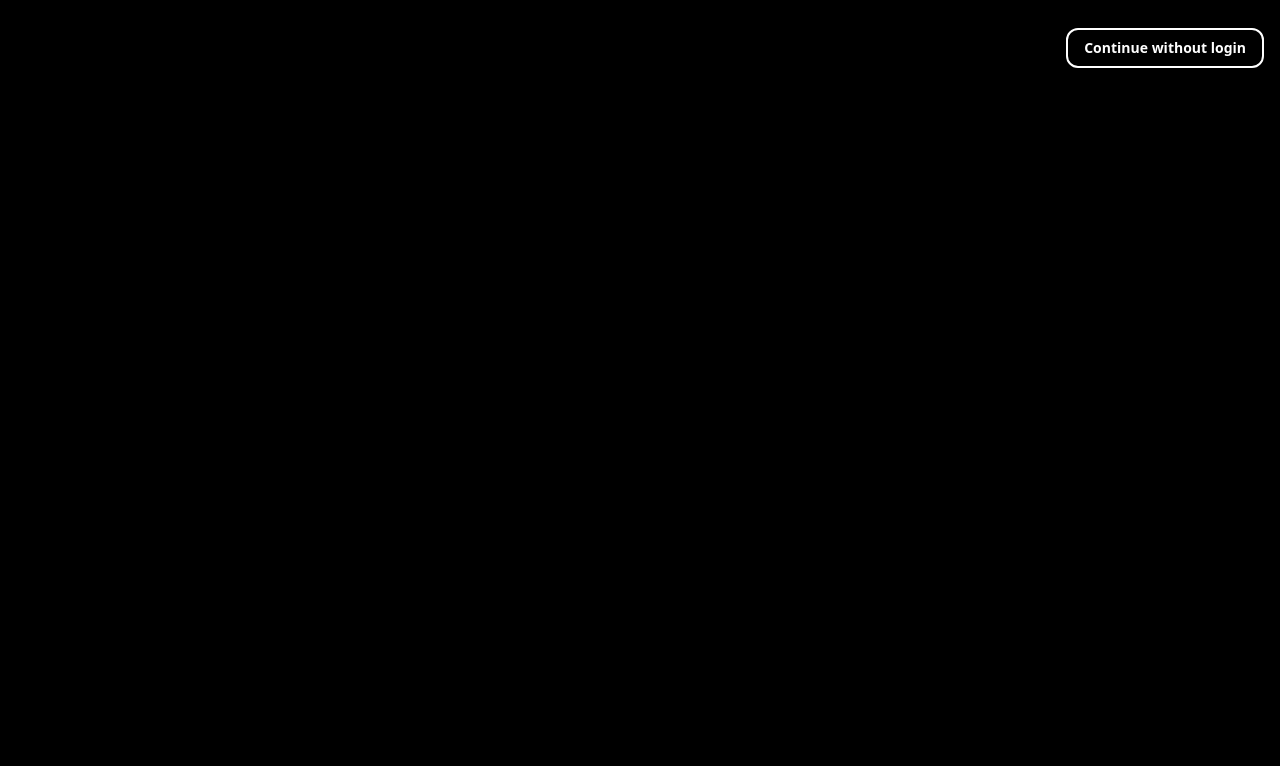
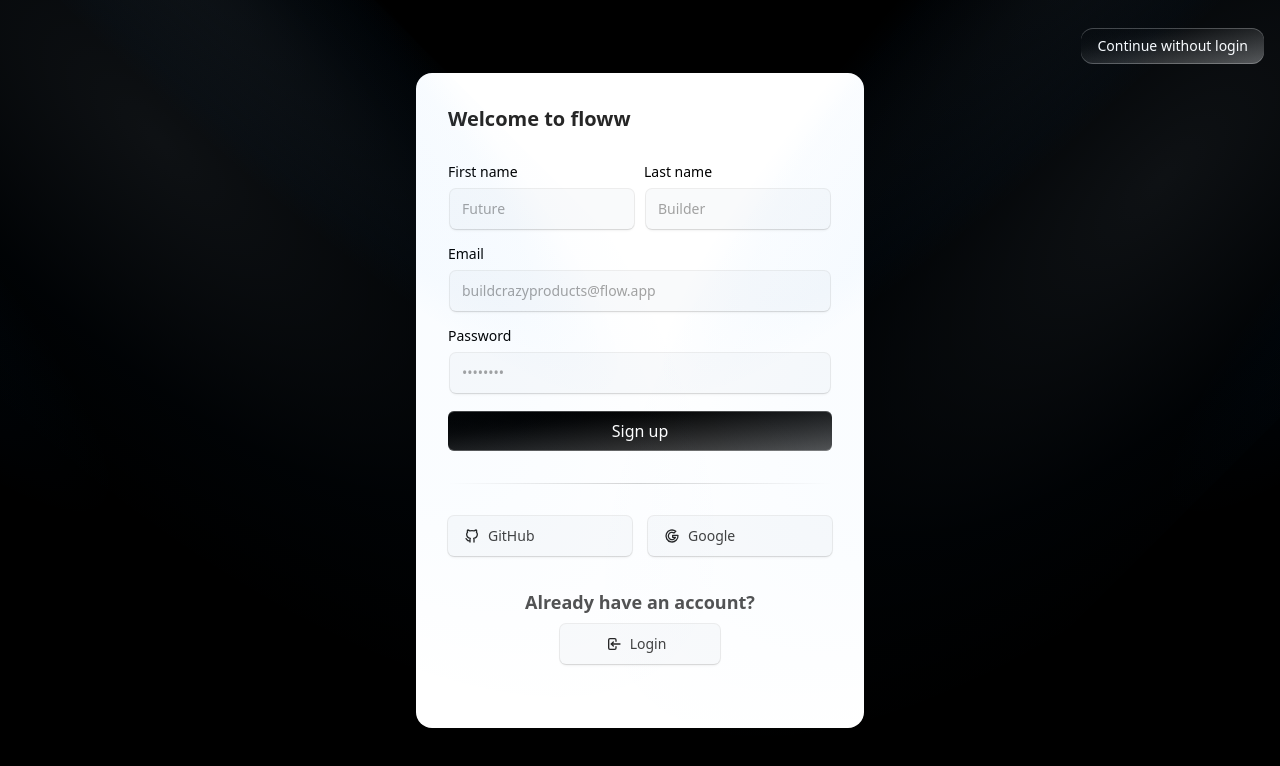
Before and after one commit to nielchaudhary/floww, a React (Vite) app in the folder frontend/: page /start in a window 1280 px wide. Shown: the top 766 px of the page. Built offline with nearby package versions, Linux system fonts and the light colour scheme.

Commit message:
added signup component

```diff
--- a/frontend/components/GetStarted.tsx
+++ b/frontend/components/GetStarted.tsx
@@ -1,13 +1,19 @@
 import { useNavigate } from "react-router-dom";
-
+import { Spotlight } from "./Spotlight";
+import React from "react";
+import { SignupForm, BottomGradient } from "./SignupForm";
 export const GetStarted = () => {
     const navigate = useNavigate();
     return (
-        <div className="flex flex-col items-center justify-center h-screen bg-black w-screen">
-            <button className=" text-white text-sm font-bold absolute top-3 right-0 m-4 border-2 border-white rounded-xl px-4 py-2" onClick={() => navigate("/chat")}>
+        <div className="relative flex flex-col items-center justify-center min-h-screen bg-black w-screen overflow-x-hidden overflow-y-hidden py-10">
+            <Spotlight/>
+            <button className=" group/btn text-white text-sm font-bold absolute top-3 right-0 m-4 rounded-xl px-4 py-2 font-medium bg-gradient-to-br from-black to-neutral-600 shadow-[0px_1px_0px_0px_#ffffff40_inset,0px_-1px_0px_0px_#ffffff40_inset] dark:bg-zinc-800 dark:from-zinc-900 dark:to-zinc-900 dark:shadow-[0px_1px_0px_0px_#27272a_inset,0px_-1px_0px_0px_#27272a_inset]" onClick={() => navigate("/chat")}>
                 Continue without login
+                <BottomGradient/>
             </button>
-
+            <div className="flex flex-col items-center justify-center">
+                <SignupForm/>
+            </div>
 
 
         </div>
--- /dev/null
+++ b/frontend/components/SignupForm.tsx
@@ -0,0 +1,196 @@
+import React from "react";
+import { cn } from "../lib/utils";
+import { useMotionTemplate, useMotionValue, motion } from "framer-motion";
+import {
+    IconBrandGithub,
+    IconBrandGoogle,
+    IconLogin,
+  } from "@tabler/icons-react";
+import * as LabelPrimitive from "@radix-ui/react-label";
+
+
+
+export type InputProps = React.InputHTMLAttributes<HTMLInputElement>
+
+const Input = React.forwardRef<HTMLInputElement, InputProps>(
+  ({ className, type, ...props }, ref) => {
+    const radius = 150;
+    const [visible, setVisible] = React.useState(false);
+
+    const mouseX = useMotionValue(0);
+    const mouseY = useMotionValue(0);
+
+    function handleMouseMove({ currentTarget, clientX, clientY }: { currentTarget: HTMLElement; clientX: number; clientY: number }) {
+      const { left, top } = currentTarget.getBoundingClientRect();
+
+      mouseX.set(clientX - left);
+      mouseY.set(clientY - top);
+    }
+    return (
+      <motion.div
+        style={{
+          background: useMotionTemplate`
+        radial-gradient(
+          ${visible ? radius + "px" : "0px"} circle at ${mouseX}px ${mouseY}px,
+          #3b82f6,
+          transparent 80%
+        )
+      `,
+        }}
+        onMouseMove={handleMouseMove}
+        onMouseEnter={() => setVisible(true)}
+        onMouseLeave={() => setVisible(false)}
+        className="group/input rounded-lg p-[2px] transition duration-300"
+      >
+        <input
+          type={type}
+          className={cn(
+            `shadow-input dark:placeholder-text-neutral-600 flex h-10 w-full rounded-md border-none bg-gray-50 px-3 py-2 text-sm text-black transition duration-400 group-hover/input:shadow-none file:border-0 file:bg-transparent file:text-sm file:font-medium placeholder:text-neutral-400 focus-visible:ring-[2px] focus-visible:ring-neutral-400 focus-visible:outline-none disabled:cursor-not-allowed disabled:opacity-50 dark:bg-zinc-800 dark:text-white dark:shadow-[0px_0px_1px_1px_#404040] dark:focus-visible:ring-neutral-600`,
+            className,
+          )}
+          ref={ref}
+          {...props}
+        />
+      </motion.div>
+    );
+  },
+);
+Input.displayName = "Input";
+
+export { Input };
+
+
+const Label = React.forwardRef<
+  React.ElementRef<typeof LabelPrimitive.Root>,
+  React.ComponentPropsWithoutRef<typeof LabelPrimitive.Root>
+>(({ className, ...props }, ref) => (
+  <LabelPrimitive.Root
+    ref={ref}
+    className={cn(
+      "text-sm font-medium text-black dark:text-white leading-none peer-disabled:cursor-not-allowed peer-disabled:opacity-70",
+      className
+    )}
+    {...props}
+  />
+));
+Label.displayName = LabelPrimitive.Root.displayName;
+
+export { Label };
+
+
+
+
+
+export function SignupForm() {
+  const handleSubmit = (e: React.FormEvent<HTMLFormElement>) => {
+    e.preventDefault();
+    console.log("Form submitted");
+  };
+  return (
+    <div className="shadow-input mx-auto w-full max-w-md rounded-none bg-white p-4 md:rounded-2xl md:p-8 dark:bg-black">
+      <h2 className="text-xl font-bold text-neutral-800 dark:text-neutral-200">
+        Welcome to floww
+      </h2>
+
+      <form className="my-8" onSubmit={handleSubmit}>
+        <div className="mb-4 flex flex-col space-y-2 md:flex-row md:space-y-0 md:space-x-2">
+          <LabelInputContainer>
+            <Label htmlFor="firstname">First name</Label>
+            <Input id="firstname" placeholder="Future" type="text" />
+          </LabelInputContainer>
+          <LabelInputContainer>
+            <Label htmlFor="lastname">Last name</Label>
+            <Input id="lastname" placeholder="Builder" type="text" />
+          </LabelInputContainer>
+        </div>
+        <LabelInputContainer className="mb-4">
+          <Label htmlFor="email">Email</Label>
+          <Input id="email" placeholder="buildcrazyproducts@flow.app" type="email" />
+        </LabelInputContainer>
+        <LabelInputContainer className="mb-4">
+          <Label htmlFor="password">Password</Label>
+          <Input id="password" placeholder="••••••••" type="password" />
+        </LabelInputContainer>
+
+
+        <button
+          className="group/btn relative block h-10 w-full rounded-md bg-gradient-to-br from-black to-neutral-600 font-medium text-white shadow-[0px_1px_0px_0px_#ffffff40_inset,0px_-1px_0px_0px_#ffffff40_inset] dark:bg-zinc-800 dark:from-zinc-900 dark:to-zinc-900 dark:shadow-[0px_1px_0px_0px_#27272a_inset,0px_-1px_0px_0px_#27272a_inset]"
+          type="submit"
+        >
+
+
+          Sign up
+
+
+          <BottomGradient />
+        </button>
+
+        <div className="my-8 h-[1px] w-full bg-gradient-to-r from-transparent via-neutral-300 to-transparent dark:via-neutral-700" />
+
+        <div className="flex space-x-4 flex-row">
+          <button
+            className="group/btn shadow-input relative flex h-10 w-full items-center justify-start space-x-2 rounded-md bg-gray-50 px-4 font-medium text-black dark:bg-zinc-900 dark:shadow-[0px_0px_1px_1px_#262626]"
+            type="submit"
+          >
+            <IconBrandGithub className="h-4 w-4 text-neutral-800 dark:text-neutral-300" />
+            <span className="text-sm text-neutral-700 dark:text-neutral-300">
+              GitHub
+            </span>
+            <BottomGradient />
+          </button>
+          <button
+            className="group/btn shadow-input relative flex h-10 w-full items-center justify-start space-x-2 rounded-md bg-gray-50 px-4 font-medium text-black dark:bg-zinc-900 dark:shadow-[0px_0px_1px_1px_#262626]"
+            type="submit"
+          >
+            <IconBrandGoogle className="h-4 w-4 text-neutral-800 dark:text-neutral-300" />
+            <span className="text-sm text-neutral-700 dark:text-neutral-300">
+              Google
+            </span>
+            <BottomGradient />
+          </button>
+
+        </div>
+        <div className="flex justify-center mt-8 max-w-sm text-lg font-bold text-neutral-600 dark:text-neutral-300">
+        Already have an account?
+      </div>
+      <div className="flex justify-center">
+        <button
+            className="group/btn mt-2 shadow-input relative flex h-10 w-40 items-center justify-center space-x-2 rounded-md bg-gray-50 px-4 font-medium text-black dark:bg-zinc-900 dark:shadow-[0px_0px_1px_1px_#262626]"
+            type="submit"
+          >
+            <IconLogin className="h-4 w-4 text-neutral-800 dark:text-neutral-300" />
+            <span className="text-sm text-neutral-700 dark:text-neutral-300">
+              Login
+            </span>
+            <BottomGradient />
+          </button>
+        </div>
+      </form>
+
+
+    </div>
+  );
+}
+
+export const BottomGradient = () => {
+  return (
+    <>
+      <span className="absolute inset-x-0 -bottom-px block h-px w-full bg-gradient-to-r from-transparent via-cyan-500 to-transparent opacity-0 transition duration-500 group-hover/btn:opacity-100" />
+      <span className="absolute inset-x-10 -bottom-px mx-auto block h-px w-1/2 bg-gradient-to-r from-transparent via-indigo-500 to-transparent opacity-0 blur-sm transition duration-500 group-hover/btn:opacity-100" />
+    </>
+  );
+};
+
+const LabelInputContainer = ({
+  children,
+  className,
+}: {
+  children: React.ReactNode;
+  className?: string;
+}) => {
+  return (
+    <div className={cn("flex w-full flex-col space-y-2", className)}>
+      {children}
+    </div>
+  );
+};
--- a/frontend/src/index.css
+++ b/frontend/src/index.css
@@ -24,6 +24,10 @@
 
 @theme inline {
   --animate-spotlight: spotlight 2s ease 0.75s 1 forwards;
+  --shadow-input:
+  0px 2px 3px -1px rgba(0, 0, 0, 0.1),
+  0px 1px 0px 0px rgba(25, 28, 33, 0.02),
+  0px 0px 0px 1px rgba(25, 28, 33, 0.08);
 }
 
 @keyframes spotlight {
```
